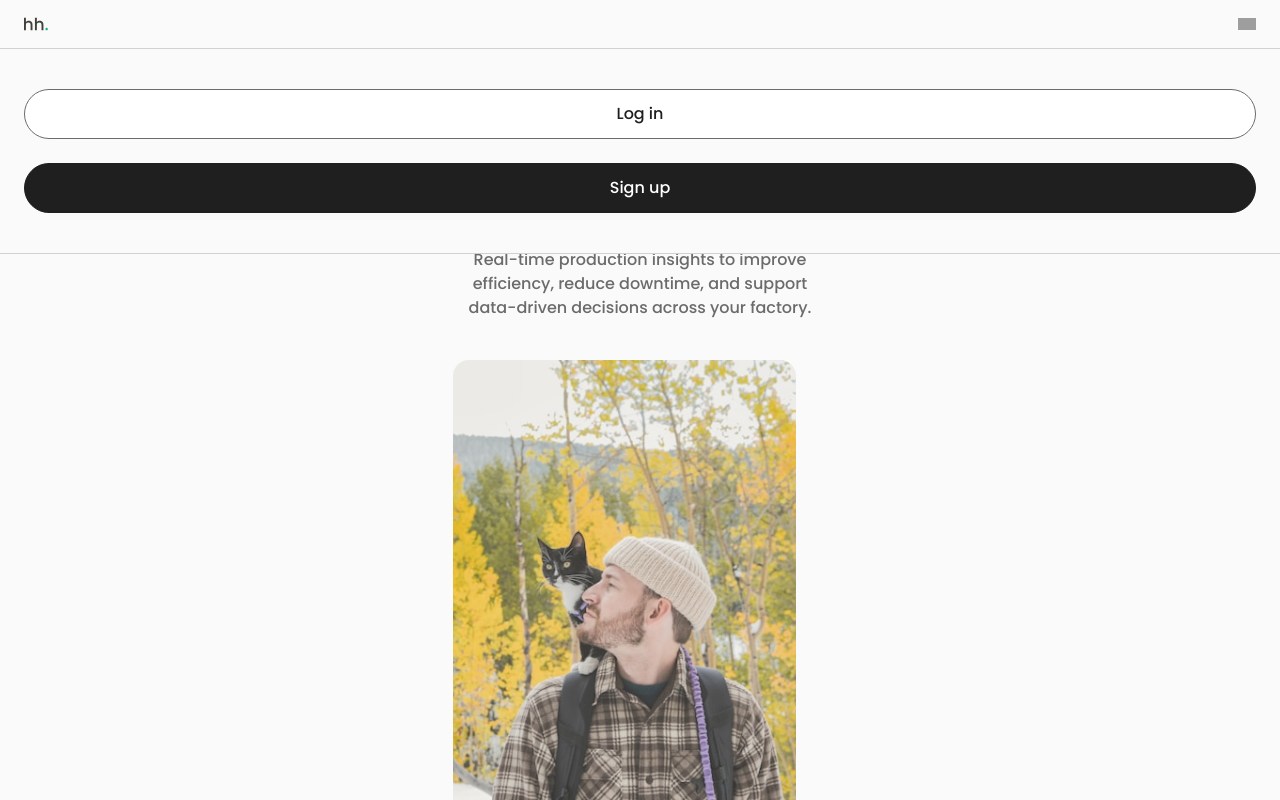
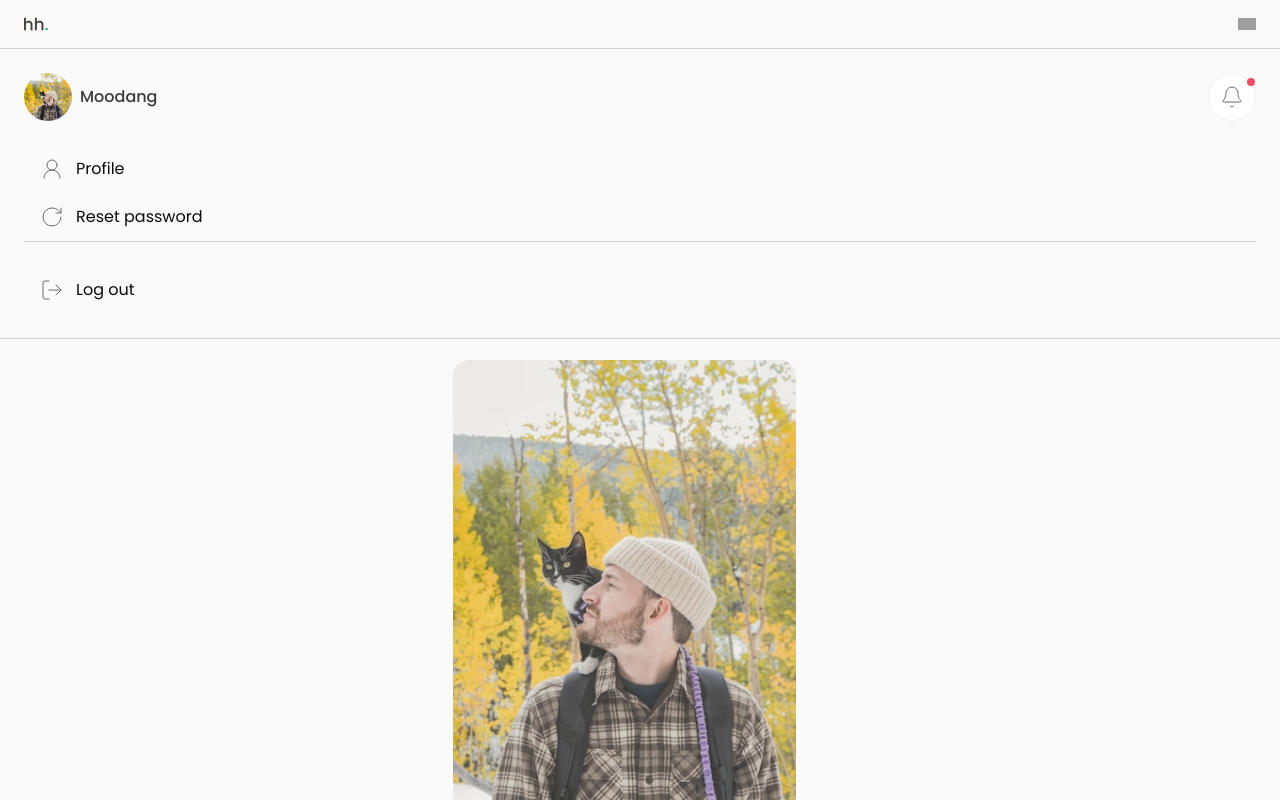
Before and after one commit to Sirapop-Chanphui/manufacturing-dashboard, a React (Vite) app: page / in a window 1280 px wide. Both pictures are taken after a click on the button 1247 px from the left and 24 px from the top of the page. Shown: the top 800 px of the page. Built offline with nearby package versions, Linux system fonts and the light colour scheme; no server answers; grey boxes are pictures that could not be loaded.

Commit message:
feat: enhance Navbar and Menu components with user authentication features

```diff
--- a/src/components/ArticleDetail/AriticleDetail.jsx
+++ b/src/components/ArticleDetail/AriticleDetail.jsx
@@ -108,7 +108,7 @@ const ArticleDetail = ({ articleId }) => {
                 {/* LEFT */}
                 <div className="flex flex-col 2xl:w-full gap-[24px]">
                     <ArticleHeader article={article} />
-                    <ArticleContent content={article.content} />
+                    <ArticleContent content={article.content} />แ
 
                     <div className="-mx-[16px] 2xl:m-0">
                         <ArticleActions
--- a/src/components/Navbar/DesktopMenu.jsx
+++ b/src/components/Navbar/DesktopMenu.jsx
@@ -1,14 +1,95 @@
+import { useState, useRef, useEffect } from "react";
+import { Bell, ChevronDown, UserRound, LogOut, RotateCw } from "lucide-react";
+import man from "../../assets/img/men-and-cat.jpg"
+import { useNavigate } from "react-router-dom";
 import Button from "../common/Button";
-import { useNavigate } from "react-router-dom";
 
-function DesktopMenu() {
+function DesktopMenu({ isLoggedIn }) {
+  const [open, setOpen] = useState(false);
+  const ref = useRef(null);
   const navigate = useNavigate();
-  return (
-    <div className="hidden 2xl:flex flex-row gap-[8px]">
-      <Button buttonText="Log in" buttonStyle="secondary" onClick={() => navigate("/login")} />
-      <Button buttonText="Sign up" buttonStyle="primary" onClick={() => navigate("/signup")} />
-    </div>
-  );
+
+  useEffect(() => {
+    const handleClickOutside = (e) => {
+      if (ref.current && !ref.current.contains(e.target)) {
+        setOpen(false);
+      }
+    };
+    document.addEventListener("mousedown", handleClickOutside);
+    return () => document.removeEventListener("mousedown", handleClickOutside);
+  }, []);
+
+  return (<>
+    {isLoggedIn ? (
+       <div className="hidden 2xl:flex items-center gap-[16px]">
+       {/* Notification */}
+       <div className="relative flex justify-center items-center h-[48px] w-[48px] bg-white border border-neutral-200 rounded-full">
+         <Bell className="text-neutral-400 stroke-[1px]" />
+         <span className="absolute top-1 right-1 h-[8px] w-[8px] bg-brand-red rounded-full" />
+       </div>
+
+       {/* Profile dropdown */}
+       <div ref={ref} className="relative">
+         <button
+           onClick={() => setOpen((prev) => !prev)}
+           className="flex items-center gap-[8px] focus:outline-none hover:cursor-pointer"
+         >
+           <img
+             src={man}
+             className="w-[48px] h-[48px] rounded-full object-cover"
+             alt="profile image"
+           />
+           <span className="text-body-1 text-neutral-500">Moodang</span>
+           <ChevronDown
+             className={`w-[16px] h-[16px] text-neutral-400 transition-transform ${
+               open ? "rotate-180" : ""
+             }`}
+           />
+         </button>
+
+         {open && (
+           <div className="absolute right-0 mt-2 w-[200px] rounded-[12px] text-neutral-500 bg-neutral-100 border shadow-lg py-2 z-50">
+             <button
+               onClick={() => navigate("/profile")}
+               className="flex w-full items-center gap-3 px-4 py-2 transition-all duration-200 ease-out hover:translate-x-1 cursor-pointer"
+             >
+               <UserRound className="w-4 h-4 text-neutral-400" />
+               <span>Profile</span>
+             </button>
+
+             <button
+               onClick={() => navigate("/reset-password")}
+               className="flex w-full items-center gap-3 px-4 py-2 transition-all duration-200 ease-out hover:translate-x-1 cursor-pointer"
+             >
+               <RotateCw className="w-4 h-4 text-neutral-400" />
+               <span>Reset password</span>
+             </button>
+
+             <div className="my-2 h-px bg-neutral-200" />
+
+             <button
+               onClick={() => {
+                 // logout logic
+                 navigate("/")
+                 setOpen(false);
+               }}
+               className="flex w-full items-center gap-3 px-4 py-2  transition-all duration-200 ease-out hover:translate-x-1 cursor-pointer"
+             >
+               <LogOut className="w-4 h-4" />
+               <span>Log out</span>
+             </button>
+           </div>
+         )}
+       </div>
+     </div>
+    )
+      : (
+        <div className="hidden 2xl:flex flex-row gap-[8px]">
+          <Button buttonText="Log in" buttonStyle="secondary" onClick={() => navigate("/login")} />
+          <Button buttonText="Sign up" buttonStyle="primary" onClick={() => navigate("/signup")} />
+        </div>)}
+
+  </>);
 }
 
 export default DesktopMenu;
--- a/src/components/Navbar/MobileMenu.jsx
+++ b/src/components/Navbar/MobileMenu.jsx
@@ -1,19 +1,78 @@
 import Button from "../common/Button";
 import { useNavigate } from "react-router-dom";
+import man from "../../assets/img/men-and-cat.jpg"
+import { Bell } from 'lucide-react';
+import { UserRound } from 'lucide-react';
+import { RotateCw } from 'lucide-react';
+import { LogOut } from 'lucide-react';
 
-function MobileMenu({onClose}) {
+function MobileMenu({ onClose, isLoggedIn }) {
   const navigate = useNavigate();
 
   const handleNavigate = (path) => {
     navigate(path);
     onClose();
   };
+
   return (
-    <div className="fixed top-[49px] w-full mx-auto bg-neutral-100 z-40 flex flex-col gap-[24px] px-[24px] py-[40px] border-b border-neutral-300 2xl:hidden">
-      <Button buttonText="Log in" buttonStyle="secondary" onClick={() => handleNavigate("/login")} />
-      <Button buttonText="Sign up" buttonStyle="primary" onClick={() => handleNavigate("/signup")} />
-    </div>
-  );
+    <>
+      {isLoggedIn ? (
+        <div className="fixed top-[49px] w-full bg-neutral-100 z-40 flex flex-col gap-[24px] p-[24px]  border-b border-neutral-300 2xl:hidden">
+          <div className="flex flex-row justify-between items-center ">
+
+            <div className="flex flex-row items-center gap-[8px]">
+              <img
+                src={man}
+                className="w-[48px] h-[48px] rounded-full object-cover"
+                alt="profile image"
+              />
+              <span className="text-body-1 text-neutral-500">Moodang</span>
+            </div>
+            <div className="relative flex justify-center items-center h-[48px] w-[48px] bg-white border border-neutral-200 rounded-full cursor-pointer">
+              <Bell className="text-neutral-400 stroke-[1px]" />
+              <div className="h-[8px] w-[8px] bg-brand-red absolute top-1 right-0 rounded-full"></div>
+            </div>
+          </div>
+
+
+          <div className="flex flex-col">
+            <button onClick={() => handleNavigate("/profile")} className="flex flex-row py-[12px] px-[16px] gap-[12px] hover:bg-neutral-200 cursor-pointer hover:-mx-[24px] hover:px-[40px]">
+              <UserRound className="h-[24px] w-[24px] text-neutral-400 stroke-[1px]" />
+              <span>Profile</span>
+
+            </button>
+
+            <button onClick={() => handleNavigate("/reset-password")} className="flex flex-row py-[12px] px-[16px] gap-[12px] hover:bg-neutral-200 cursor-pointer hover:-mx-[24px] hover:px-[40px]">
+              <RotateCw className="h-[24px] w-[24px] text-neutral-400 stroke-[1px]" />
+              <span>Reset password</span>
+            </button>
+
+            <div className="w-full h-px bg-neutral-300"></div>
+          </div>
+
+
+          <button onClick={() => handleNavigate("/")} className="flex flex-row py-[12px] px-[16px] gap-[12px] hover:bg-neutral-200 cursor-pointer hover:-mx-[24px] hover:px-[40px]">
+            <LogOut className="h-[24px] w-[24px] text-neutral-400 stroke-[1px]" />
+            <span>Log out</span>
+          </button>
+
+        </div>
+      ) : (
+        <div className="fixed top-[49px] w-full bg-neutral-100 z-40 flex flex-col gap-[24px] px-[24px] py-[40px] border-b border-neutral-300 2xl:hidden">
+          <Button
+            buttonText="Log in"
+            buttonStyle="secondary"
+            onClick={() => handleNavigate("/login")}
+          />
+          <Button
+            buttonText="Sign up"
+            buttonStyle="primary"
+            onClick={() => handleNavigate("/signup")}
+          />
+        </div>
+      )}
+
+    </>);
 }
 
 export default MobileMenu;
--- a/src/components/Navbar/Navbar.jsx
+++ b/src/components/Navbar/Navbar.jsx
@@ -8,6 +8,7 @@ import { Link } from "react-router-dom";
 
 function Navbar() {
   const [menuOpen, setMenuOpen] = useState(false);
+  const isLoggedIn = true;
 
   return (
     <>
@@ -23,11 +24,11 @@ function Navbar() {
 
           <HamburgerButton onClick={() => setMenuOpen((prev) => !prev)} />
 
-          <DesktopMenu />
+          <DesktopMenu isLoggedIn={isLoggedIn} />
         </div>
       </nav>
 
-      {menuOpen && <MobileMenu onClose={() => setMenuOpen(false)} />}
+      {menuOpen && <MobileMenu isLoggedIn={isLoggedIn} onClose={() => setMenuOpen(false)} />}
     </>
   );
 }
```
